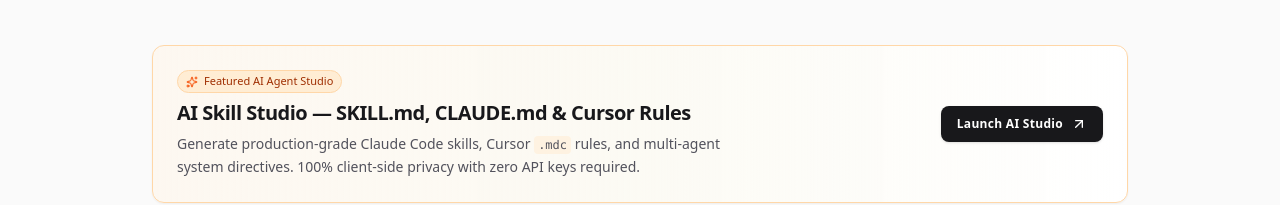
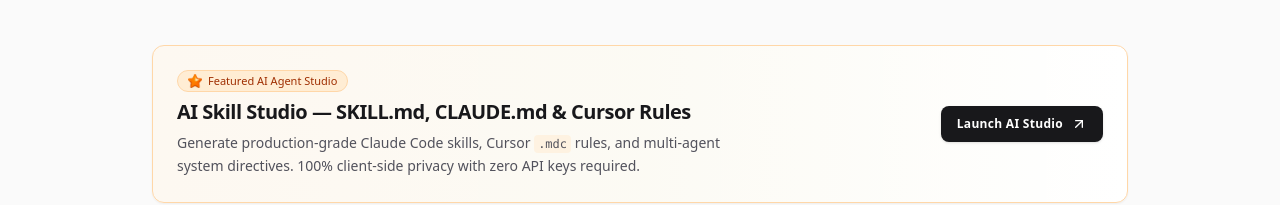
Before and after one commit to Saad-web-spec/DevScratchPad, a Next.js app: page /developer-tools in a window 1280 px wide. Shown: the part 286-491 px from the top of the page. Built offline with nearby package versions, Linux system fonts and the light colour scheme.

Commit message:
feat(ui): use transparent 3D orange star on feature badges

```diff
--- a/src/app/ai-skill-studio/AiSkillStudioSeoContent.tsx
+++ b/src/app/ai-skill-studio/AiSkillStudioSeoContent.tsx
@@ -1,7 +1,6 @@
 import React from "react";
 import Link from "next/link";
 import {
-  Sparkles,
   ShieldCheck,
   Layers,
   HelpCircle,
@@ -17,7 +16,7 @@
         {/* 1. Header & Context */}
         <section className="space-y-4 border-b border-zinc-200 pb-10">
           <div className="inline-flex items-center gap-2 px-2.5 py-1 rounded-full text-xs font-mono font-medium bg-orange-50 text-orange-800 border border-orange-200">
-            <Sparkles className="w-3.5 h-3.5 text-orange-600" />
+            <img src="/orange-star.png" className="w-3.5 h-3.5 object-contain shrink-0" alt="Star" />
             <span>Developer Reference & Technical Architecture</span>
           </div>
           <h2 className="text-2xl sm:text-3xl font-bold tracking-tight text-zinc-900">
--- a/src/app/blog/[slug]/page.tsx
+++ b/src/app/blog/[slug]/page.tsx
@@ -1,7 +1,7 @@
 import type { Metadata } from "next";
 import { notFound } from "next/navigation";
 import Link from "next/link";
-import { ArrowLeft, ChevronRight, Terminal, ArrowRight, ArrowUpRight, Clock, ShieldCheck, Tag, Sparkles } from "lucide-react";
+import { ArrowLeft, ChevronRight, Terminal, ArrowRight, ArrowUpRight, Clock, ShieldCheck, Tag } from "lucide-react";
 import { Marked } from "marked";
 import { markedHighlight } from "marked-highlight";
 import hljs from "highlight.js";
@@ -294,7 +294,7 @@
               <div className="space-y-1.5">
                 <div className="flex items-center gap-2">
                   <span className="inline-flex items-center gap-1.5 px-2.5 py-0.5 rounded-full text-[11px] font-semibold bg-orange-100 text-orange-800 border border-orange-200">
-                    <Sparkles className="w-3 h-3 text-orange-600 animate-pulse" />
+                    <img src="/orange-star.png" className="w-3.5 h-3.5 object-contain shrink-0" alt="Star" />
                     <span>Live Interactive Studio</span>
                   </span>
                   <span className="text-[10px] font-mono text-zinc-500 bg-white border border-zinc-200 px-1.5 py-0.5 rounded">
--- a/src/app/developer-tools/page.tsx
+++ b/src/app/developer-tools/page.tsx
@@ -1,7 +1,7 @@
 import { Metadata } from "next";
 import Link from "next/link";
 import { TOOLS_REGISTRY } from "@/lib/tools/registry";
-import { ArrowUpRight, Sparkles } from "lucide-react";
+import { ArrowUpRight } from "lucide-react";
 import { SiteHeader } from "@/components/layout/SiteHeader";
 import { SiteFooter } from "@/components/layout/SiteFooter";
 
@@ -59,8 +59,8 @@
           <div className="border border-orange-200 bg-gradient-to-r from-orange-50/70 via-amber-50/40 to-white p-5 sm:p-6 rounded-xl relative overflow-hidden shadow-xs">
             <div className="flex flex-col sm:flex-row sm:items-center justify-between gap-4">
               <div className="space-y-1.5 max-w-xl">
-                <div className="inline-flex items-center gap-1.5 px-2 py-0.5 rounded-full text-[11px] font-medium bg-orange-100 text-orange-800 border border-orange-200">
-                  <Sparkles className="w-3 h-3 text-orange-600" />
+                <div className="inline-flex items-center gap-1.5 px-2.5 py-0.5 rounded-full text-[11px] font-medium bg-orange-100 text-orange-800 border border-orange-200">
+                  <img src="/orange-star.png" className="w-3.5 h-3.5 object-contain shrink-0" alt="Star" />
                   <span>Featured AI Agent Studio</span>
                 </div>
                 <h2 className="text-lg sm:text-xl font-bold text-zinc-900 tracking-tight">
--- a/src/lib/blog/posts.ts
+++ b/src/lib/blog/posts.ts
@@ -1949,7 +1949,7 @@
   <div class="flex flex-col sm:flex-row sm:items-center justify-between gap-5">
     <div class="space-y-2">
       <div class="inline-flex items-center gap-2 px-3 py-1 rounded-full text-xs font-semibold bg-orange-600 text-white shadow-xs">
-        <img src="/ai-skill-icon.png" class="w-4 h-4 inline-block object-contain" alt="AI Skill Studio Star" />
+        <img src="/orange-star.png" class="w-4 h-4 inline-block object-contain" alt="AI Skill Studio Star" />
         <span>INTERACTIVE WORKSPACE</span>
         <span class="text-orange-200">|</span>
         <span>How to Use on Our AI Skill Studio Site</span>
```
Also changed, not shown: public/orange-star.png (added).
